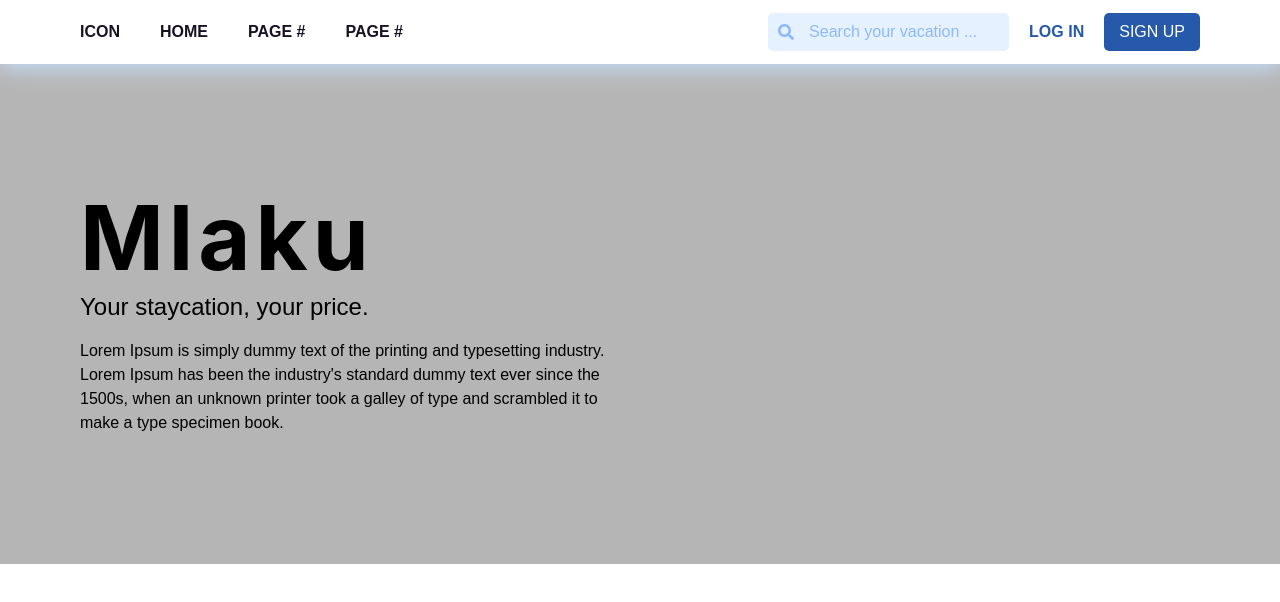
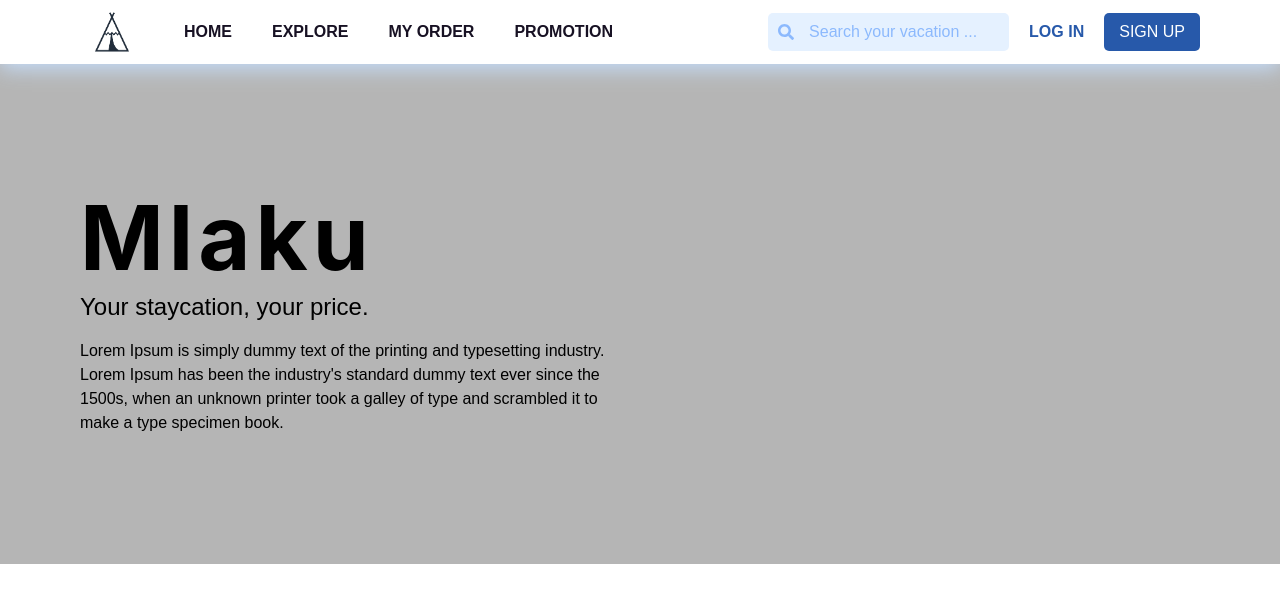
Before and after one commit to jspmarc/TechnoScape-AdAstraAbyssoque, a Vue app: page / in a window 1280 px wide. Shown: the top 602 px of the page. Built offline with nearby package versions, Linux system fonts and the light colour scheme.

Commit message:
feat(Navbar): minor changes and add placeholder logo

```diff
--- a/src/views/nav/Navbar.vue
+++ b/src/views/nav/Navbar.vue
@@ -1,12 +1,17 @@
 <template>
   <div class="nav px-20 py-8">
-    <div class="nav-left">
+    <div class="nav-left flex items-center">
       <div class="nav-link mr-10 font-bold">
-        ICON
+        <img class="logo" src="../../assets/logo.svg" />
       </div>
       <router-link class="nav-link mr-10 font-bold" to="/">HOME</router-link>
-      <router-link class="nav-link mr-10 font-bold" to="/">PAGE #</router-link>
-      <router-link class="nav-link mr-10 font-bold" to="/">PAGE #</router-link>
+      <router-link class="nav-link mr-10 font-bold" to="/">EXPLORE</router-link>
+      <router-link class="nav-link mr-10 font-bold" to="/">
+        MY ORDER
+      </router-link>
+      <router-link class="nav-link mr-10 font-bold" to="/">
+        PROMOTION
+      </router-link>
     </div>
     <div class="nav-right">
       <div class="search-box mr-5">
@@ -50,6 +55,11 @@ export default {
   display: flex;
   justify-content: space-between;
   align-items: center;
+}
+
+.logo {
+  width: 64px;
+  height: 64px;
 }
 
 .nav-left {
```
Also changed, not shown: src/assets/logo.svg (added).
